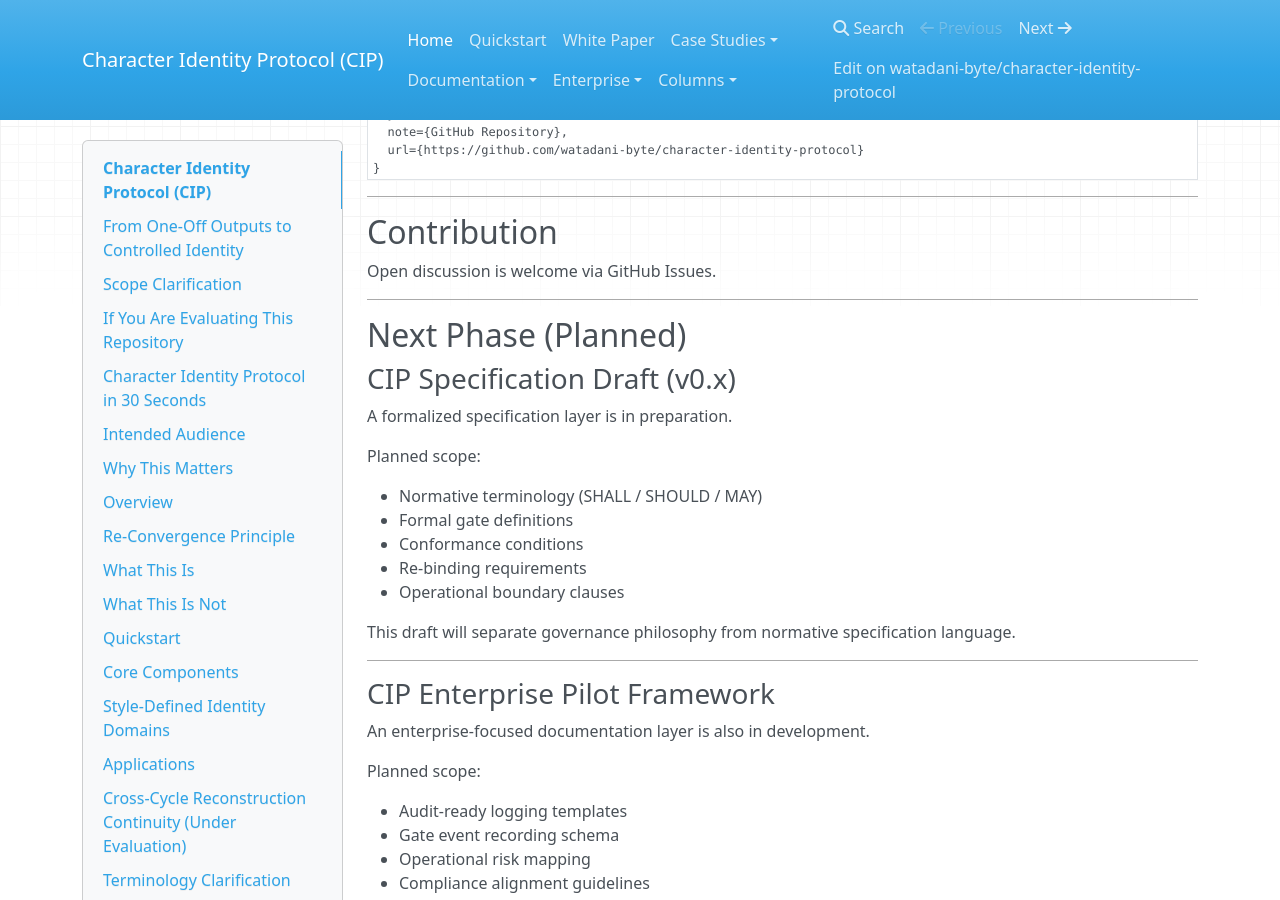
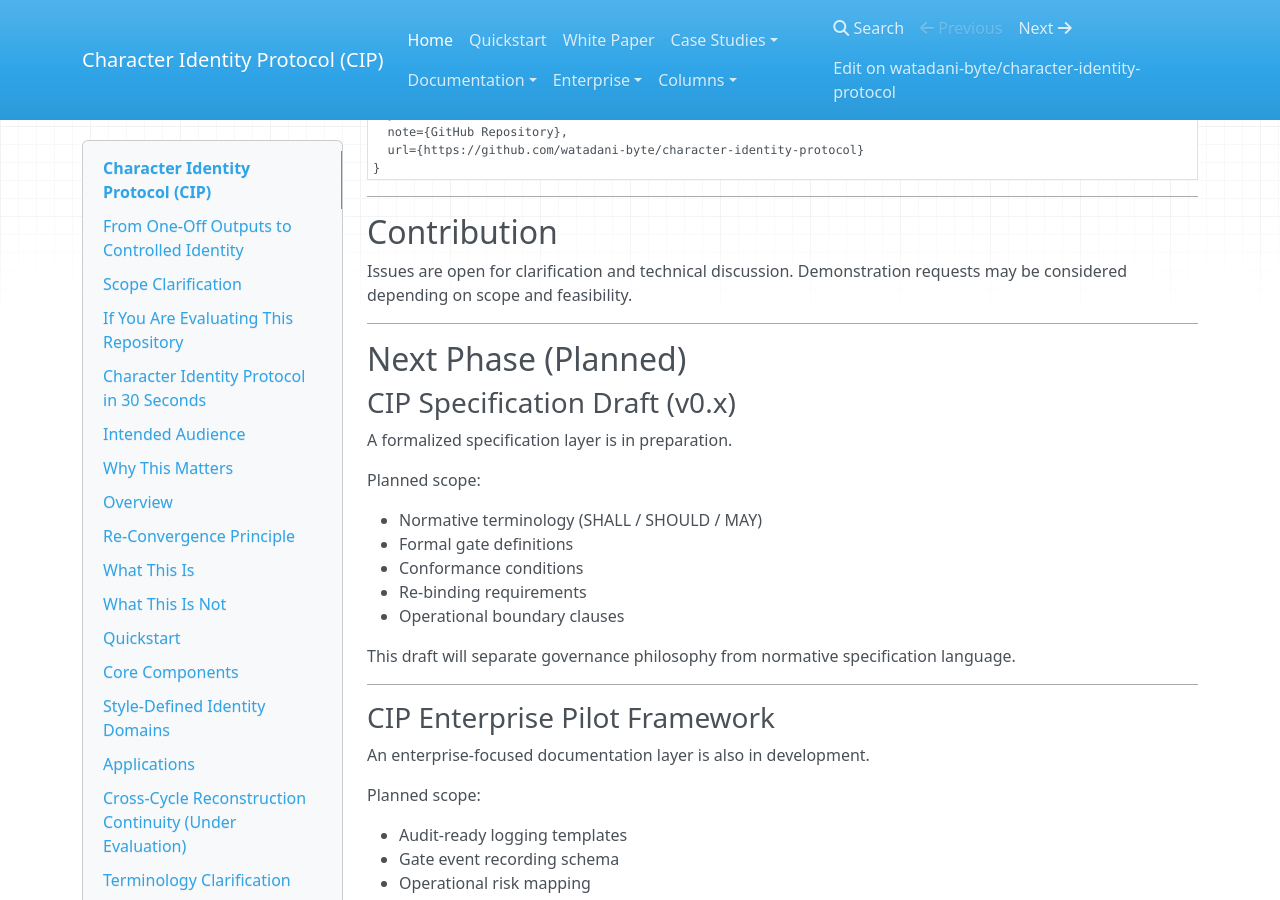
Before and after one commit to watadani-byte/character-identity-protocol, an MkDocs documentation site: the page built from docs/index.md, in a window 1280 px wide and 900 px high, scrolled down 7275 px. Built offline with MkDocs 1.6.1, drawn with Linux system fonts in a browser that asks for light colours; nearby versions of some CDN libraries; part of the change alters nothing that is shown.

Commit message:
index.md を更新

```diff
--- a/docs/index.md
+++ b/docs/index.md
@@ -67,7 +67,7 @@ If you are reviewing this for:
 - Risk / compliance review
 - Platform integration feasibility
 
-Please refer to: [Decision Pack](decision_pack.md)
+Please refer to: [Decision Pack](docs/decision_pack.md)
 
 -----
 
@@ -261,7 +261,7 @@ In style-defined domains, identity includes the rendering regime (line weight, q
 - Cross-model portability validation
 
 > In style-defined domains, drift from the defined rendering regime constitutes a failure at occurrence — regardless of recoverability.
-> *See: [Video Addendum](cip_video_addendum.md)*
+> *See: [Video Addendum](docs/cip_video_addendum.md)*
 
 -----
 
@@ -320,11 +320,11 @@ generative system.
 
 ## Reading Paths
 
-- **I just want the idea** (3 min) → README + [Glossary](glossary.md)
-- **I want to run it** (10 min) → [Quickstart](quickstart.md) + [Quality Gate](quality_gate_addendum.md)
-- **I want the theory** (20 min) → [White Paper](whitepaper_v1.md) + [Technical Mechanism](technical_mechanism.md)
-- **I want proof** (30 min) → [Case 03](case_03_avedon_project.md) + [Case 04](case_04_shizuka.md)
-- **I want scope limits** → [Reproducibility Scope](reproducibility_scope.md)
+- **I just want the idea** (3 min) → README + [Glossary](docs/glossary.md)
+- **I want to run it** (10 min) → [Quickstart](docs/quickstart.md) + [Quality Gate](docs/quality_gate_addendum.md)
+- **I want the theory** (20 min) → [White Paper](docs/whitepaper_v1.md) + [Technical Mechanism](docs/technical_mechanism.md)
+- **I want proof** (30 min) → [Case 03](docs/case_03_avedon_project.md) + [Case 04](docs/case_04_shizuka.md)
+- **I want scope limits** → [Reproducibility Scope](docs/reproducibility_scope.md)
 
 -----
 
@@ -332,38 +332,38 @@ generative system.
 
 **White Paper**
 
-- [Character Identity Protocol v1.0](whitepaper_v1.md)
-- [Master Document — Consolidated Overview](master_document.md)
-- [Decision Pack — Enterprise Evaluation](decision_pack.md)
-- [Legal Governance & Operational Evidence Framework](legal_governance.md)
+- [Character Identity Protocol v1.0](docs/whitepaper_v1.md)
+- [Master Document — Consolidated Overview](docs/master_document.md)
+- [Decision Pack — Enterprise Evaluation](docs/decision_pack.md)
+- [Legal Governance & Operational Evidence Framework](docs/legal_governance.md)
 
 **Core**
 
-- [Quickstart Guide](quickstart.md)
-- [Technical Mechanism](technical_mechanism.md)
-- [Architecture Diagram](architecture_diagram.md)
-- [Applications Overview](applications.md)
-- [Glossary](glossary.md)
-- [Reproducibility Scope](reproducibility_scope.md)
+- [Quickstart Guide](docs/quickstart.md)
+- [Technical Mechanism](docs/technical_mechanism.md)
+- [Architecture Diagram](docs/architecture_diagram.md)
+- [Applications Overview](docs/applications.md)
+- [Glossary](docs/glossary.md)
+- [Reproducibility Scope](docs/reproducibility_scope.md)
 
 **Case Studies**
 
-- [Case 01: Baseline Failure](case_01_failure_log.md)
-- [Case 02: Wedding Series](case_02_wedding_series.md)
-- [Case 03: Avedon Project](case_03_avedon_project.md)
-- [Case 04: Cross-Platform Migration — “Shizuka”](case_04_shizuka.md)
-- [Case 05: Mira Project](case_05_mira_project.md)
-- [Case 06: Serendipitous Creation](case_06_README.md)
-- [Case 07: Gemini Validation](case_07_README.md)
+- [Case 01: Baseline Failure](docs/case_01_failure_log.md)
+- [Case 02: Wedding Series](docs/case_02_wedding_series.md)
+- [Case 03: Avedon Project](docs/case_03_avedon_project.md)
+- [Case 04: Cross-Platform Migration — “Shizuka”](docs/case_04_shizuka.md)
+- [Case 05: Mira Project](docs/case_05_mira_project.md)
+- [Case 06: Serendipitous Creation](docs/case_06_README.md)
+- [Case 07: Gemini Validation](docs/case_07_README.md)
 
 **Operational**
 
-- [Quality Gate & Hard Abort Discipline](quality_gate_addendum.md)
+- [Quality Gate & Hard Abort Discipline](docs/quality_gate_addendum.md)
 
 **Further Reading**
 
-- [Miracle Images and Convergence Behavior](column_miracle_image.md)
-- [When AI Stops Being Art and Starts Becoming Production](column_production.md)
+- [Miracle Images and Convergence Behavior](docs/column_miracle_image.md)
+- [When AI Stops Being Art and Starts Becoming Production](docs/column_production.md)
 
 -----
 
@@ -385,7 +385,8 @@ If referencing this protocol in academic or professional work:
 
 ## Contribution
 
-Open discussion is welcome via GitHub Issues.
+Issues are open for clarification and technical discussion.
+Demonstration requests may be considered depending on scope and feasibility.
 
 -----
 
```
